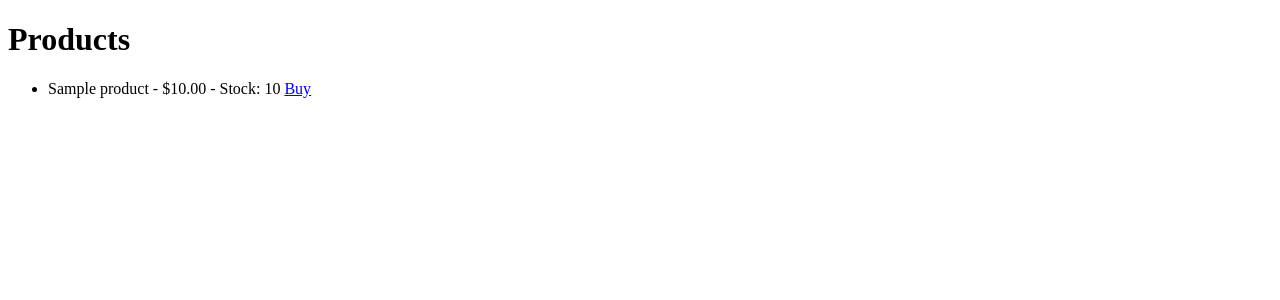
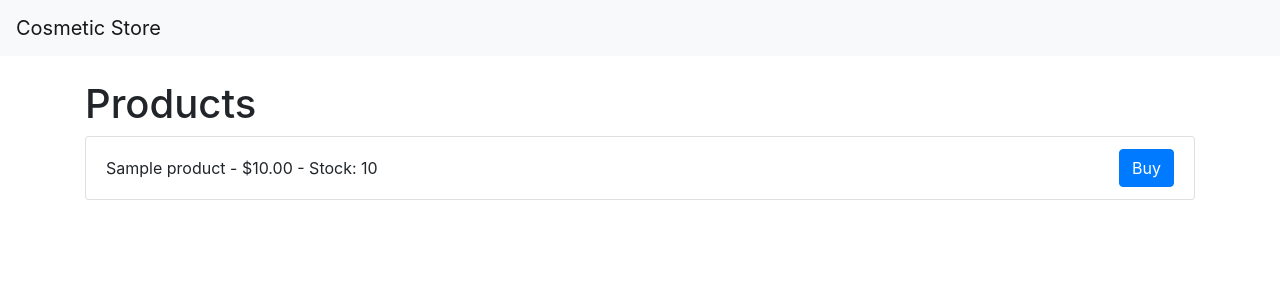
Before and after one commit to elkdev72/cosmeticstore, a Django app: page / in a window 1280 px wide. Shown: the top 300 px of the page. Run offline with Django 5.2, Linux system fonts and the light colour scheme; tables that the repository leaves empty hold one stand-in row (values such as "Sample post"); some libraries are stand-ins or nearby versions.

Commit message:
templates

```diff
--- a/cosmetic_pos/store/templates/store/index.html
+++ b/cosmetic_pos/store/templates/store/index.html
@@ -1,16 +1,15 @@
-<!DOCTYPE html>
-<html>
-<head>
-    <title>Cosmetic Store</title>
-</head>
-<body>
-    <h1>Products</h1>
-    <ul>
-        {% for product in products %}
-        <li>{{ product.name }} - ${{ product.price }} - Stock: {{ product.stock }}
-            <a href="{% url 'buy_product' product.id %}">Buy</a>
-        </li>
-        {% endfor %}
-    </ul>
-</body>
-</html>
+{% extends 'store/base.html' %}
+
+{% block title %}Products{% endblock %}
+
+{% block content %}
+<h1 class="mt-4">Products</h1>
+<ul class="list-group">
+    {% for product in products %}
+    <li class="list-group-item d-flex justify-content-between align-items-center">
+        {{ product.name }} - ${{ product.price }} - Stock: {{ product.stock }}
+        <a href="{% url 'buy_product' product.id %}" class="btn btn-primary">Buy</a>
+    </li>
+    {% endfor %}
+</ul>
+{% endblock %}
```
